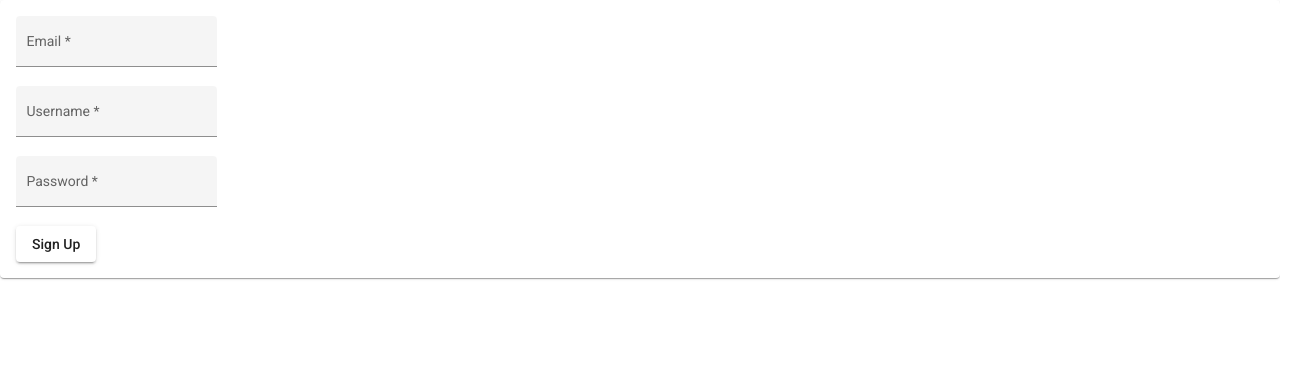
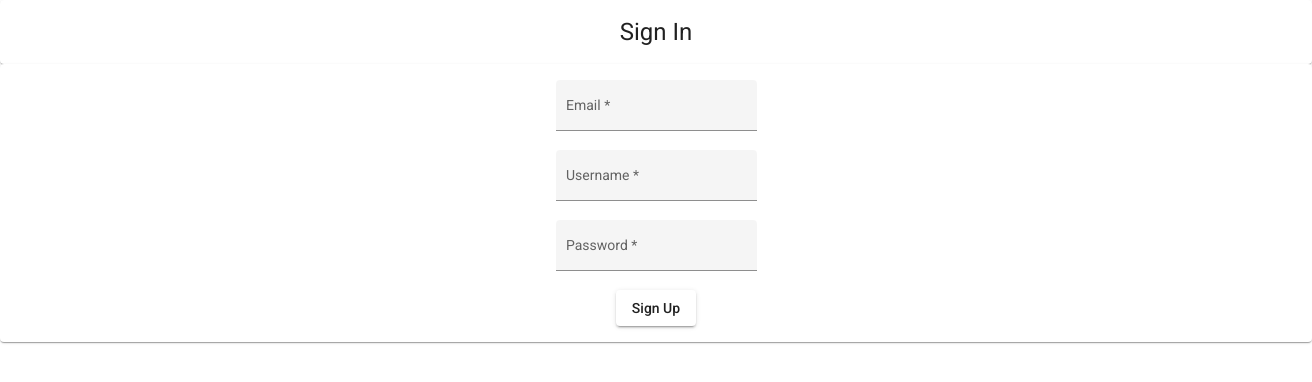
Before and after one commit to RatulAhmed/ats-frontend, an Angular app: page /signup in a window 1280 px wide. Shown: the top 382 px of the page, 1312 px wide, since content can reach past the window. Built offline with nearby package versions, Linux system fonts and the light colour scheme.

Commit message:
Logging signup and login payloads sent to server in console

```diff
--- a/src/app/app.component.html
+++ b/src/app/app.component.html
@@ -1,4 +1,3 @@
-
 <main>
   <router-outlet></router-outlet>
 </main>
--- a/src/app/auth/login/login.component.html
+++ b/src/app/auth/login/login.component.html
@@ -1,5 +1,5 @@
 <mat-card>
-  <form (submit)="onLoginForm()" #loginForm="ngForm">
+  <form (submit)="onLoginForm(loginForm)" #loginForm="ngForm">
     <mat-form-field appearance="fill">
       <mat-label>Email</mat-label>
       <input name="email" ngModel type="email" matInput #emailInput="ngModel" required email>
@@ -13,6 +13,7 @@
     </mat-form-field>
     <br>
     <button
+      type="submit"
       mat-raised-button
     >Login</button>
   </form>
--- a/src/app/auth/login/login.component.ts
+++ b/src/app/auth/login/login.component.ts
@@ -1,4 +1,5 @@
 import { Component, OnInit } from '@angular/core';
+import { NgForm } from '@angular/forms';
 
 @Component({
   selector: 'app-login',
@@ -13,8 +14,8 @@ export class LoginComponent implements OnInit {
   ngOnInit(): void {
   }
 
-  onLoginForm() {
-
+  onLoginForm(form : NgForm) {
+    console.log(form.value);
   }
 
 }
--- a/src/app/auth/signup/signup.component.css
+++ b/src/app/auth/signup/signup.component.css
@@ -0,0 +1,5 @@
+
+mat-card {
+  width: 100%;
+   text-align:center;
+}
--- a/src/app/auth/signup/signup.component.html
+++ b/src/app/auth/signup/signup.component.html
@@ -1,5 +1,8 @@
 <mat-card>
-  <form (submit)="onSignupForm()" #signupForm="ngForm">
+  <h1>Sign In</h1>
+</mat-card>
+<mat-card>
+  <form (submit)="onSignupForm(signupForm)" #signupForm="ngForm">
     <mat-form-field appearance="fill">
       <mat-label>Email</mat-label>
       <input name="email" ngModel type="email" matInput #emailInput="ngModel" required email>
@@ -22,6 +25,7 @@
     <br>
 
     <button
+    type="submit"
       mat-raised-button
     >Sign Up</button>
   </form>
--- a/src/app/auth/signup/signup.component.ts
+++ b/src/app/auth/signup/signup.component.ts
@@ -1,4 +1,5 @@
 import { Component, OnInit } from '@angular/core';
+import { NgForm } from '@angular/forms';
 
 @Component({
   selector: 'app-signup',
@@ -12,7 +13,7 @@ export class SignupComponent implements OnInit {
   ngOnInit(): void {
   }
 
-  onSignupForm() {
-
+  onSignupForm(form:NgForm) {
+    console.log(form.value);
   }
 }
```
